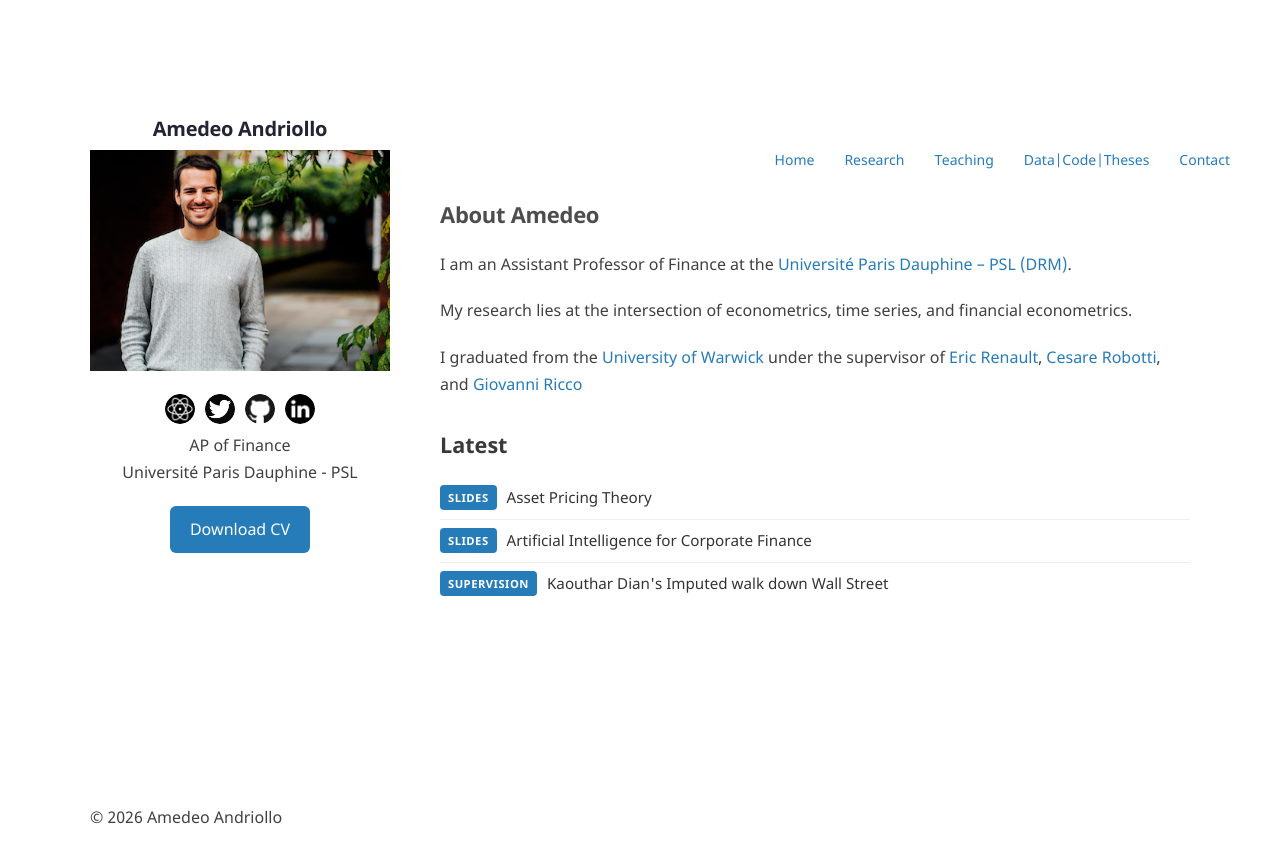
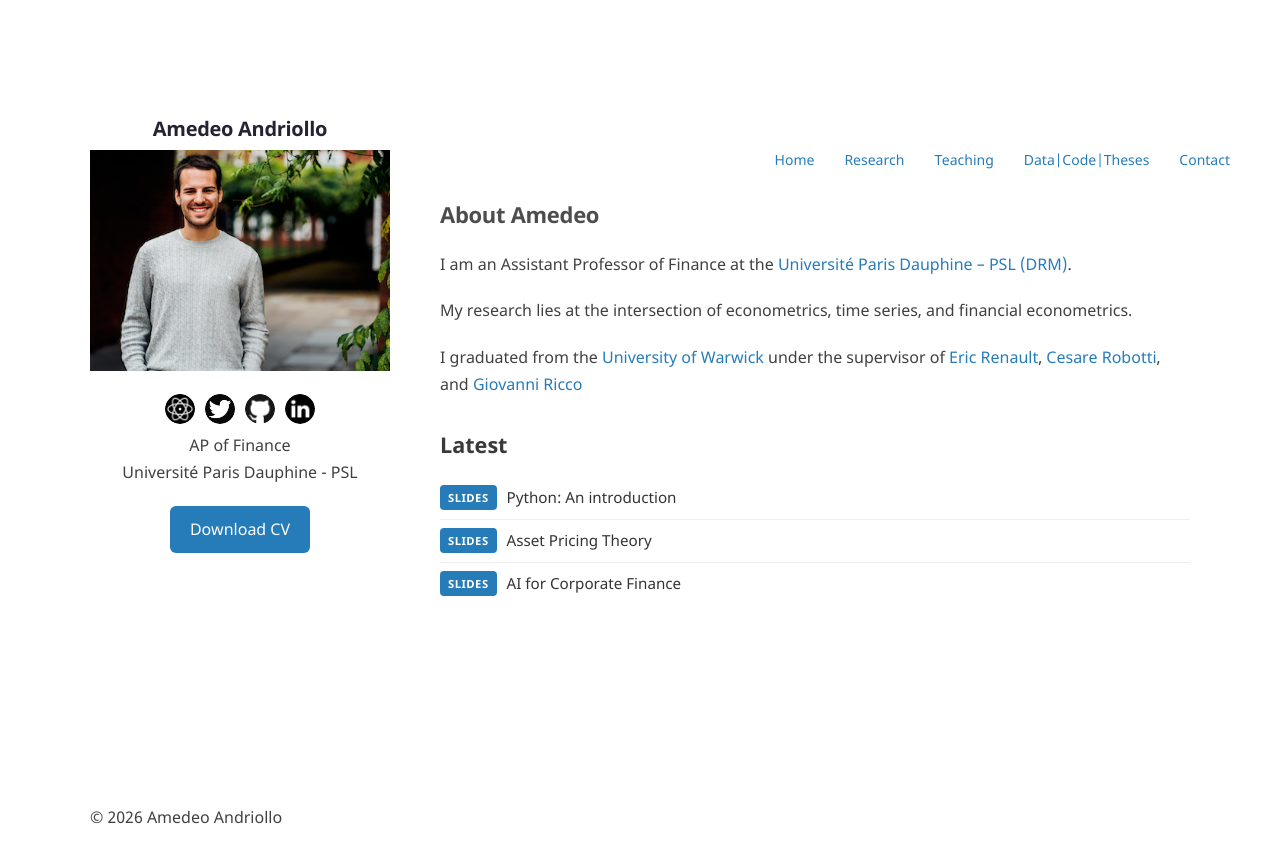
Before and after one commit to amandri/amandri.github.io, a Jekyll site: the page built from index.md, in a window 1280 px wide. Shown: the top 863 px of the page. Built offline with Jekyll 4.4.1, drawn with Linux system fonts in a browser that asks for light colours.

Commit message:
Update website

```diff
--- a/_data/latest.yml
+++ b/_data/latest.yml
@@ -10,6 +10,13 @@
 #
 # Add new items at the TOP of this list.
 
+- date: 2026-09-09
+  type: teaching
+  badge: "Slides"
+  title: "Python: An introduction"
+  link: /teaching/
+  pin: true
+
 - date: 2026-09-08
   type: teaching
   badge: "Slides"
@@ -21,14 +28,6 @@
 - date: 2026-09-08
   type: teaching
   badge: "Slides"
-  title: "Artificial Intelligence for Corporate Finance"
+  title: "AI for Corporate Finance"
   link: /teaching/
   pin: true
-
-
-- date: 2026-07-28
-  type: thesis
-  badge: "Supervision"
-  title: "Kaouthar Dian's Imputed walk down Wall Street"
-  link: /data-code/
-  pin: true
```
